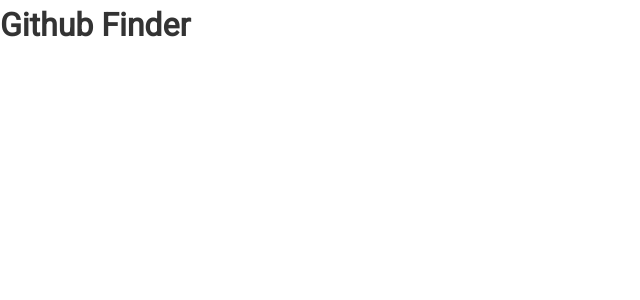
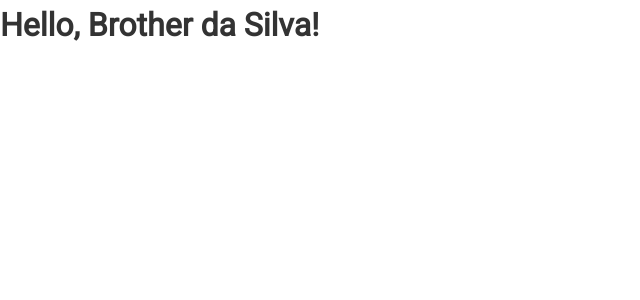
Before and after one commit to cristiadu/github-finder, a React (Create React App) app: page / in a window 1280 px wide. Shown: the top 300 px of the page, without its empty margins (0-640 px from the left). Built offline with nearby package versions, Linux system fonts and the light colour scheme.

Commit message:
JSX lecture

```diff
--- a/src/app/App.js
+++ b/src/app/App.js
@@ -3,9 +3,11 @@
 
 class App extends Component {
   render() {
+    const name = "Brother da Silva";
+
     return (
       <div className="App">
-        <h1>Github Finder</h1>
+        <h1>Hello, {name}!</h1>
       </div>
     );
   }
```
Also changed, not shown: 1 other file (tests, documents, lock files or other folders).
